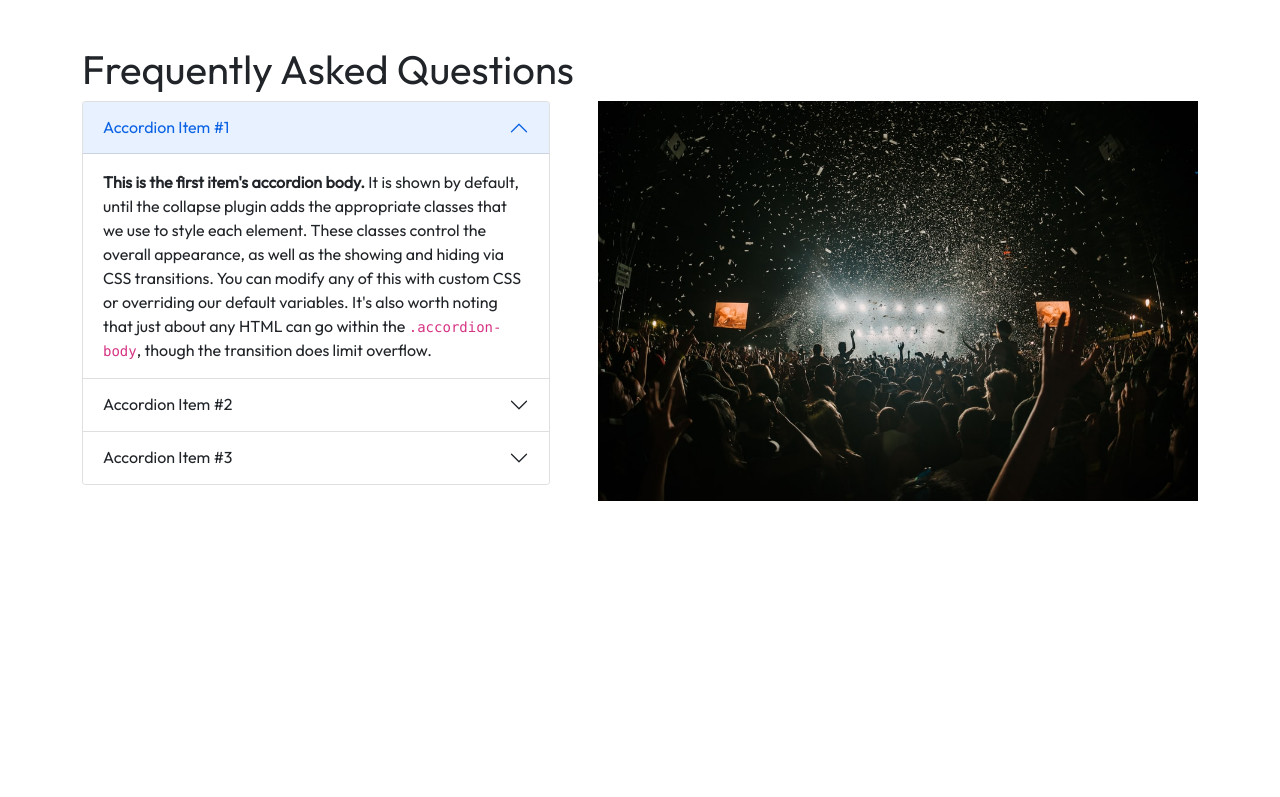
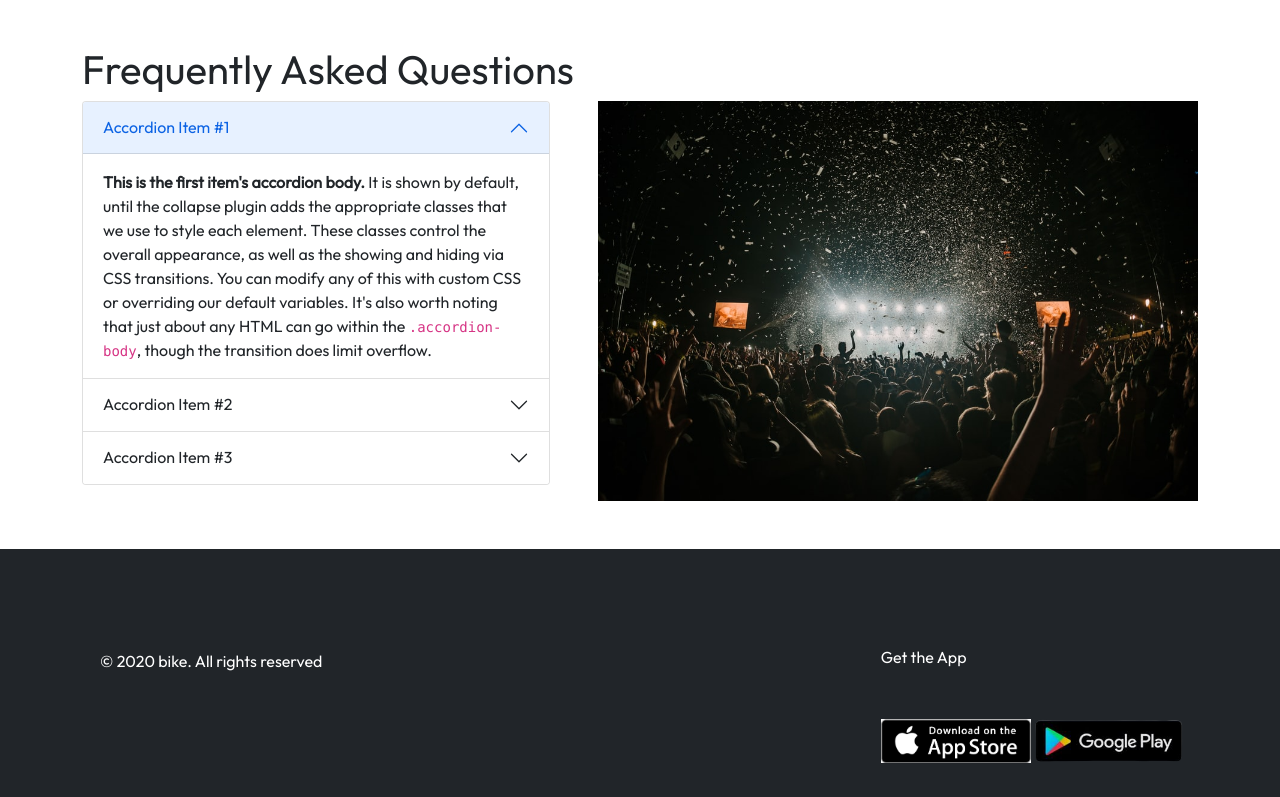
Before and after one commit to zillurahman10/rrs-convention-center, a plain HTML site: page index.html in a window 1280 px wide. Shown: the part 1640-2437 px from the top of the page. Before the commit the page ends 2189 px from the top, so only its background shows below. Drawn offline with nearby package versions, Linux system fonts and the light colour scheme.

Commit message:
apps-store

```diff
--- a/css/style.css
+++ b/css/style.css
@@ -15,3 +15,6 @@ body{
 .border{
     border: none;
 }
+.pad{
+    padding: 100px;
+}
--- a/index.html
+++ b/index.html
@@ -340,6 +340,24 @@
             </div>
 
         </section>
+        <footer class="bg-dark">
+            <div class="d-flex justify-content-between">
+                <div>
+                    <p class="text-white pad">© 2020 bike. All rights reserved</p>
+                </div>
+                <div class="text-white mt-5 pt-5 me-5 pe-5">
+                    <p>Get the App</p>
+                    <div class="">
+                        <a href="https://apps.apple.com/us/app/pubg-new-state/id1542727626"><img
+                                src="images/apps stiore.png" alt="" width="150px"></a>
+
+                        <a href="https://play.google.com/store/apps/details?id=com.tencent.ig"><img
+                                src="images/google.png" alt="" width="150px"></a>
+                    </div>
+
+                </div>
+            </div>
+        </footer>
     </main>
 
     <!-- js -->
```
Also changed, not shown: images/apps stiore.png (added), images/google.png (added).
